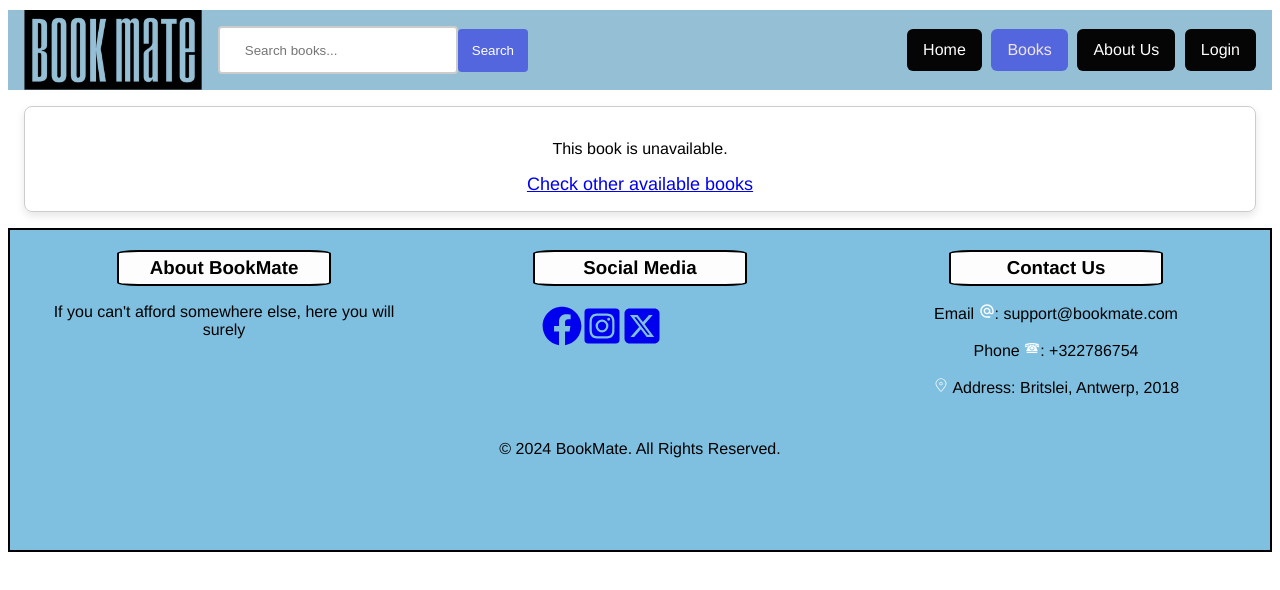
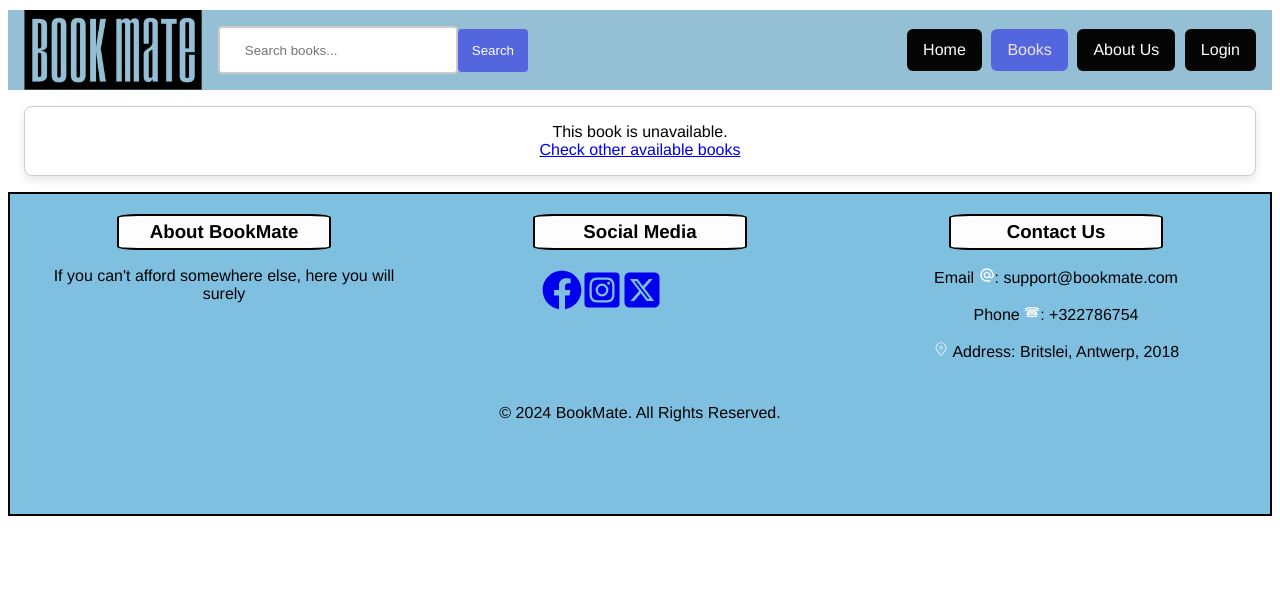
Before and after one commit to jgchoti/group4-project-frontend, a React (Vite) app: page /books/1 in a window 1280 px wide. Shown: the top 590 px of the page. Built offline with nearby package versions, Linux system fonts and the light colour scheme; no server answers.

Commit message:
fix loading bug issue

```diff
--- a/src/pages/BookViewDetailPage.jsx
+++ b/src/pages/BookViewDetailPage.jsx
@@ -11,6 +11,7 @@ const BookViewDetailPage = () => {
   const [user, setUser] = useState(null);
   const [isSeller, setIsSeller] = useState(false);
   const [isLoggedIn, setIsLoggedIn] = useState(false);
+  const [message, setMessage] = useState("");
 
   useEffect(() => {
     const token = localStorage.getItem("token");
@@ -21,11 +22,14 @@ const BookViewDetailPage = () => {
 
     Api(`books/${id}`)
       .then((data) => {
+        setMessage("Loading...");
         setBook(data[0]);
         setImage(data[0].image);
+        console.log(data);
       })
       .catch((error) => {
         console.log(`can't get data of book id ${id}`, error);
+        setMessage("This book is unavailable.");
       });
   }, [id]);
 
@@ -38,10 +42,8 @@ const BookViewDetailPage = () => {
   if (!book) {
     return (
       <div className="book-item">
-        <p>This book is unavailable.</p>
-        <div className="link-to-home">
-          <NavLink to="/books">Check other available books</NavLink>
-        </div>
+        {message}
+        <NavLink to="/books">Check other available books</NavLink>
       </div>
     );
   }
```
